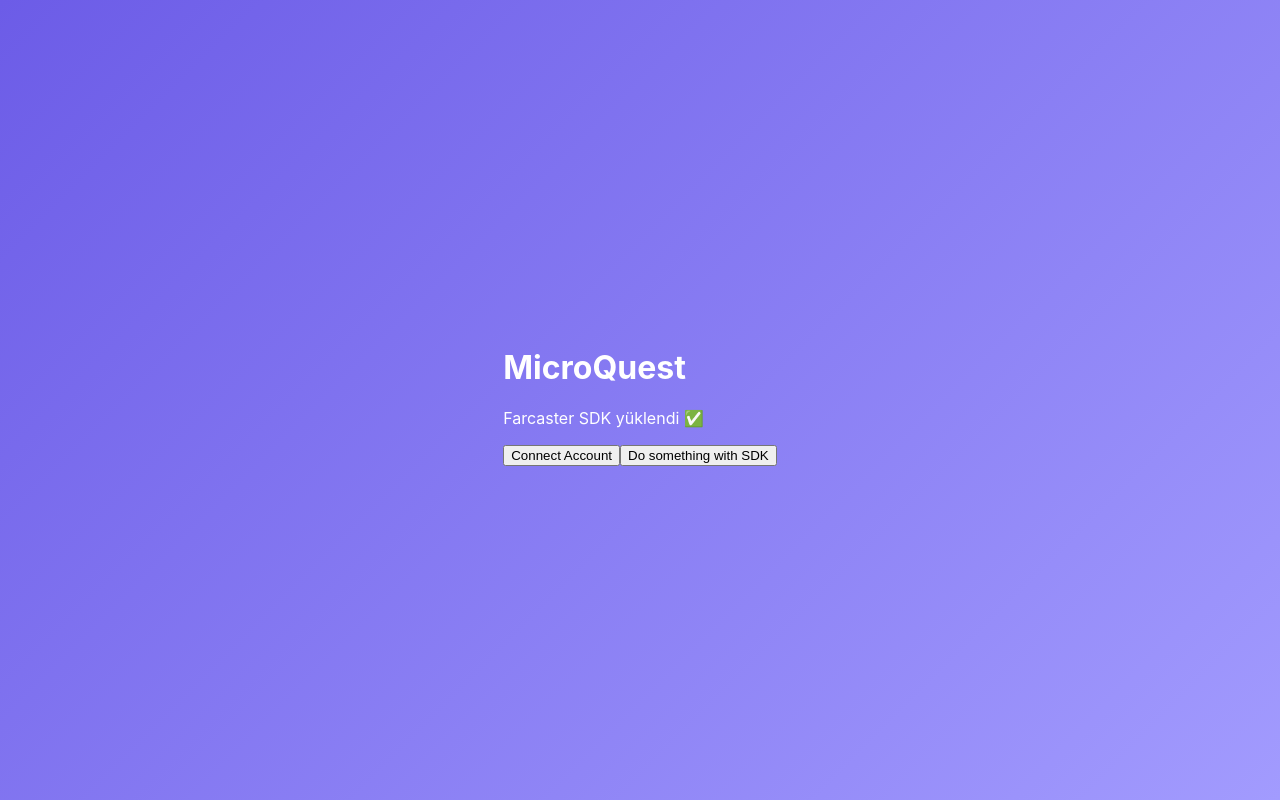
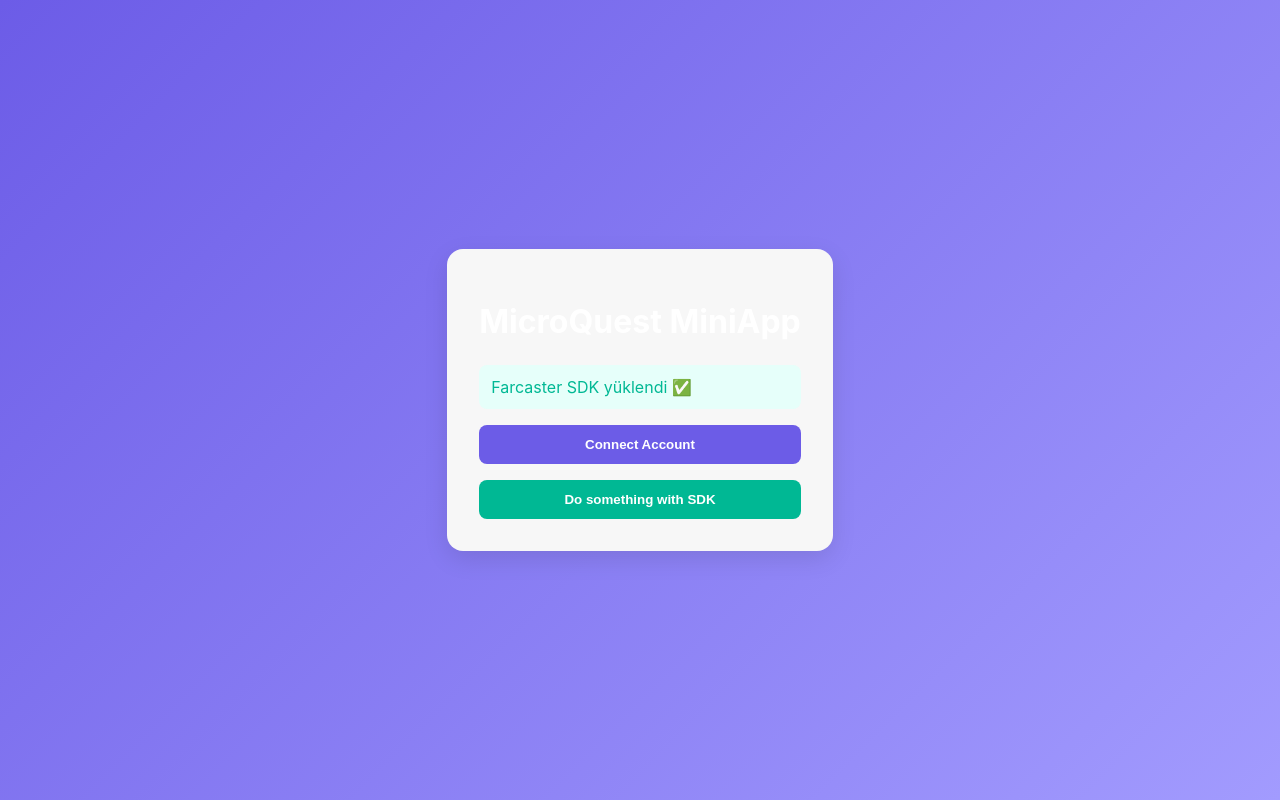
Before and after one commit to forumevi/MicroQuest, a React (Vite) app: page / in a window 1280 px wide. Built offline with nearby package versions, Linux system fonts and the light colour scheme.

Commit message:
Update App.jsx

```diff
--- a/src/App.jsx
+++ b/src/App.jsx
@@ -12,18 +12,14 @@
     async function loadSdk() {
       setLoadingSdk(true);
       try {
-        // Dinamik import
         const mod = await import("@farcaster/miniapp-sdk");
         if (!mounted) return;
 
         setSdk(mod);
-
-        // Örnek: Hesap bağlıysa al
         if (mod.getCurrentAccount) {
           const acc = await mod.getCurrentAccount();
           setAccount(acc || null);
         }
-
         setSdkError(null);
       } catch (err) {
         console.error("Farcaster SDK yüklenemedi:", err);
@@ -36,12 +32,9 @@
     }
 
     loadSdk();
-    return () => {
-      mounted = false;
-    };
+    return () => { mounted = false; };
   }, []);
 
-  // Hesap bağlama örneği
   async function connectAccount() {
     if (!sdk || !sdk.connectAccount) return alert("SDK veya fonksiyon mevcut değil");
     try {
@@ -54,7 +47,6 @@
     }
   }
 
-  // Örnek SDK işlevi
   async function doSomethingWithSdk() {
     if (!sdk || !sdk.createSomething) return alert("SDK veya fonksiyon mevcut değil");
     try {
@@ -66,40 +58,72 @@
     }
   }
 
+  const containerStyle = {
+    padding: 32,
+    fontFamily: "Inter, Roboto, sans-serif",
+    maxWidth: 600,
+    margin: "50px auto",
+    backgroundColor: "#f7f7f7",
+    borderRadius: 16,
+    boxShadow: "0 8px 24px rgba(0,0,0,0.1)"
+  };
+
+  const buttonStyle = {
+    padding: "12px 24px",
+    border: "none",
+    borderRadius: 8,
+    cursor: "pointer",
+    fontWeight: 600
+  };
+
+  const connectButton = {
+    ...buttonStyle,
+    backgroundColor: "#6c5ce7",
+    color: "#fff"
+  };
+
+  const actionButton = {
+    ...buttonStyle,
+    backgroundColor: "#00b894",
+    color: "#fff"
+  };
+
+  const errorStyle = { color: "#d63031", backgroundColor: "#ffe6e6", padding: 12, borderRadius: 8 };
+
+  const successStyle = { color: "#00b894", backgroundColor: "#e6fffa", padding: 12, borderRadius: 8 };
+
   return (
-    <div style={{ padding: 24, fontFamily: "Inter, Roboto, sans-serif" }}>
-      <h1>MicroQuest</h1>
+    <div style={containerStyle}>
+      <h1 style={{ marginBottom: 24, textAlign: "center" }}>MicroQuest MiniApp</h1>
 
-      {loadingSdk && <p>Loading Farcaster SDK…</p>}
+      {loadingSdk && <p style={{ textAlign: "center" }}>Loading Farcaster SDK…</p>}
 
       {!loadingSdk && sdk && (
-        <div>
-          <p>Farcaster SDK yüklendi ✅</p>
+        <div style={{ display: "flex", flexDirection: "column", gap: 16 }}>
+          <div style={successStyle}>Farcaster SDK yüklendi ✅</div>
 
-          {!account && (
-            <button onClick={connectAccount} style={{ marginBottom: 8 }}>
-              Connect Account
-            </button>
+          {!account && <button style={connectButton} onClick={connectAccount}>Connect Account</button>}
+
+          {account && (
+            <div style={{ padding: 12, backgroundColor: "#dfe6e9", borderRadius: 8 }}>
+              Connected account: <strong>{account?.username || account?.id}</strong>
+            </div>
           )}
 
-          {account && (
-            <p>
-              Connected account: <strong>{account?.username || account?.id}</strong>
-            </p>
-          )}
-
-          <button onClick={doSomethingWithSdk}>Do something with SDK</button>
+          <button style={actionButton} onClick={doSomethingWithSdk}>Do something with SDK</button>
         </div>
       )}
 
       {!loadingSdk && sdkError && (
-        <div>
-          <p style={{ color: "crimson" }}>Farcaster SDK yüklenemedi:</p>
+        <div style={errorStyle}>
+          <p>Farcaster SDK yüklenemedi:</p>
           <pre style={{ whiteSpace: "pre-wrap" }}>{String(sdkError)}</pre>
         </div>
       )}
 
-      {!loadingSdk && !sdk && !sdkError && <p>Farcaster SDK mevcut değil.</p>}
+      {!loadingSdk && !sdk && !sdkError && (
+        <p style={{ textAlign: "center" }}>Farcaster SDK mevcut değil.</p>
+      )}
     </div>
   );
 }
```
